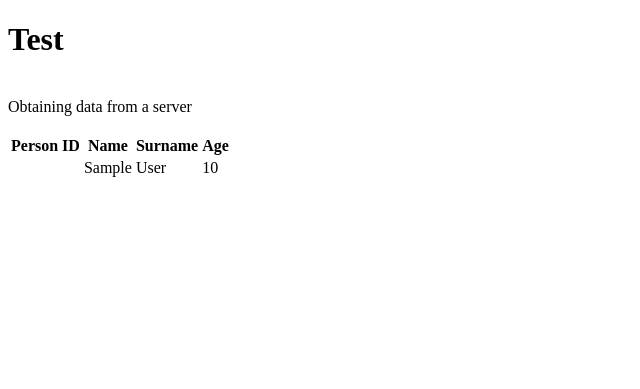
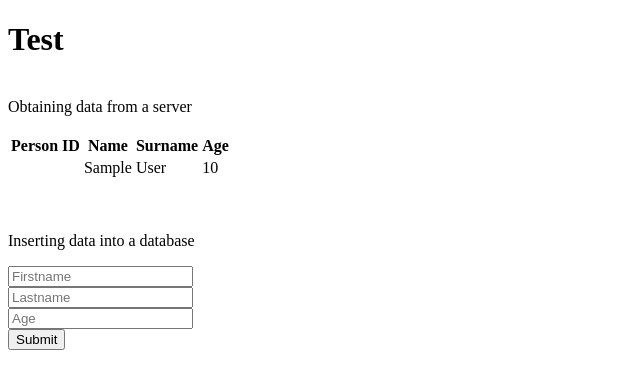
Before and after one commit to nblumfelds/Nils1, a PHP site: page / in a window 1280 px wide. Shown: the top 389 px of the page, without its empty margins (0-640 px from the left). Run offline with PHP 8.4, Linux system fonts and the light colour scheme; tables that the repository leaves empty or names only in its code hold one stand-in row (values such as "Sample post"); data that the repository does not hold is empty.

Commit message:
Insert data into a server

```diff
--- a/dbh-inc.php
+++ b/dbh-inc.php
@@ -6,3 +6,5 @@ $dbPassword = "";
 $dbName = "nils_data_base";
 
 $conn = mysqli_connect($dbServername, $dbUsername, $dbPassword, $dbName);
+
+?>
--- a/index.php
+++ b/index.php
@@ -49,5 +49,20 @@
 
     ?>
 
+<br>
+<br>
+        <p>Inserting data into a database</p>
+
+<form action="submit.php" method="POST">
+    <input type="text" name="first" placeholder="Firstname">
+    <br>
+    <input type="text" name="last" placeholder="Lastname">
+    <br>
+    <input type="text" name="age" placeholder="Age">
+    <br>
+    <button type="submit" name="submit">Submit</button>
+    <br>
+</form>
+
 </body>
 </html>
```
Also changed, not shown: submit.php (added, +13 -0 lines).
